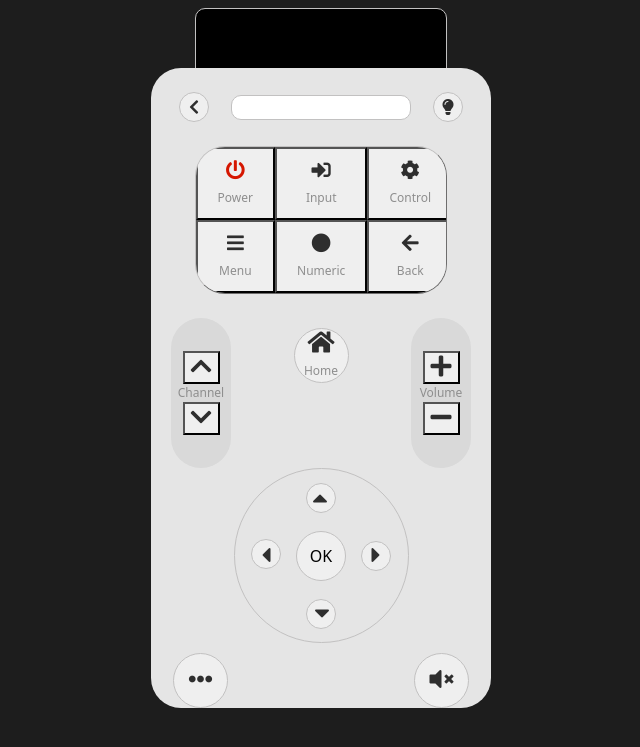
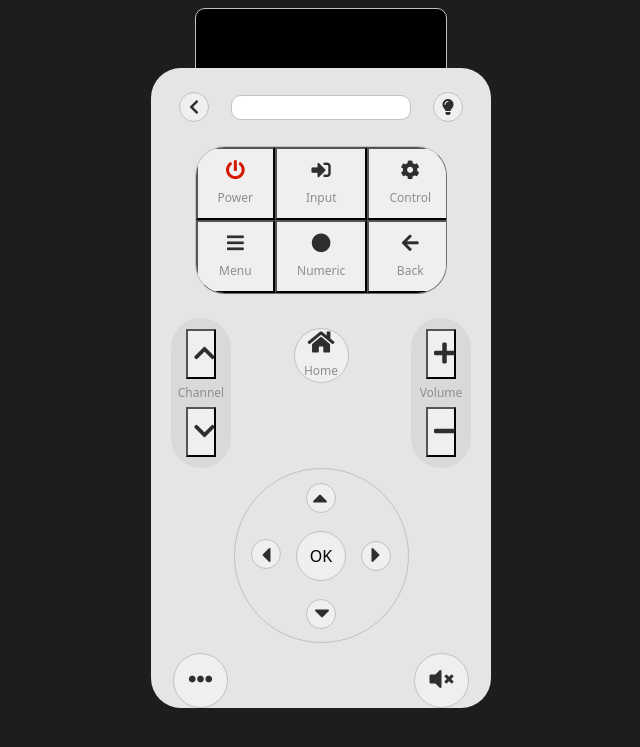
Before and after one commit to fetttttjoe/Simple-Web-server, a Flask app: page /controler.html in a window 1280 px wide. Shown: the top 747 px of the page, without its empty margins (319-959 px from the left). Run offline with Flask 2, Linux system fonts and the light colour scheme; some libraries are stand-ins or nearby versions.

Commit message:
Fix, shutdown timer additions
Shutdown now returns windows internal errors
-> console reply added
-> wrong syntax now gives user reply
-> if shutdown already planned set new timer
-> Shutdown can be aborted
seems like i missed a div in controll html
removed double move button

```diff
--- a/RemoteControl/app.py
+++ b/RemoteControl/app.py
@@ -70,9 +70,7 @@ remoteControll = {
     'buttonMenu'        : None,
     'buttonNumeric'     : None, #i dont really need this revamp
     'buttonDots'        : None,
-    'buttonMute'        : None,
 }
-
 # default page
 #
 @app.route('/')
@@ -84,7 +82,6 @@ def default():
 @app.route('/controler.html', methods=['GET', 'POST'])
 def controler():
     if request.method == "POST":
-
         for buttonName, buttonAction in remoteControll.items():
             if request.form.get(f'{buttonName}') == "pressed":
                 print(buttonName, buttonAction) #DEBUG
@@ -103,12 +100,32 @@ def controler():
         #
         if "-sleep" in userInput: # command handler should be implemented
             temp = userInput.split()
+            if (len(temp)) == 1: # catch if only "-sleep" in input
+                inputToHistory(f"The correct format for this Command is: -sleep 'min'")
+                inputToHistory("\texample: -sleep 10")
+                return redirect(url_for('controler'))
             if temp[1].isnumeric(): # fixed on first value for now, i might implement a general input handler later
-                dM.shutdownWindows(temp[1])
-                inputToHistory(f"System will shut down in {temp[1]} min")
+                retCode = dM.shutdownWindows(temp[1])
+                if retCode == 0:
+                    inputToHistory(f"System will shut down in {temp[1]} min.")
+                    return redirect(url_for('controler'))
+                elif retCode == 1190: # shutdown already planned
+                    inputToHistory(f"System Shutdown already Planed. New Timer set for: {temp[1]} min.")
+                    dM.shutdownWindows(temp[1])
+                else:
+                    inputToHistory(f"System returned Error Code: {retCode}.")
+                return redirect(url_for('controler'))
+            elif temp[1] == 'a':
+                retCode = dM.abortShutdownWindows()
+                if retCode != 0:
+                    inputToHistory(f"System returned Error Code: {retCode}.")
+                else:
+                    inputToHistory("Shutdown aborted!")
+                return redirect(url_for('controler'))
             else:
-                print(f"Shutdown Timer: Pls check your Input: {userInput}") #DEBUG
-            userInput = None
+                print(f"Shutdown Timer: Pls check your Input: {userInput}.") #DEBUG
+                inputToHistory(f"Shutdown Timer: Pls check your Input: {userInput}.")
+            return redirect(url_for('controler'))
         if userInput:
             inputToKeyboard(userInput)
             inputToHistory(userInput)
--- a/RemoteControl/templates/controler.html
+++ b/RemoteControl/templates/controler.html
@@ -1,24 +1,23 @@
 <!DOCTYPE html>
 <!--ty for making this public https://github.com/ui-code/RemoteControl-->
 <html>
-
     <head>
         <script>
             function toggleDarkmode() {
                 var element = document.getElementById('container');
                 element.classList.toggle("darkMode");
             }
-            window.addEventListener('scroll',function() {
+            window.addEventListener('scroll', function () {
                 //When scroll change, you save it on localStorage.
                 localStorage.setItem('scrollPositionMain', window.scrollY);
-            },false);
-            window.onload = function(){
+            }, false);
+            window.onload = function () {
                 document.getElementById("iframeConsole").innerHTML = '<iframe id="iframeConsole" scrolling="no" src="console.html"></iframe>'; //render the console on load
                 scrollIframe();
                 scrollStoredPos();
             }
-            function scrollIframe(){
-                if (document.getElementById('iframeConsole')){
+            function scrollIframe() {
+                if (document.getElementById('iframeConsole')) {
                     const iframe = document.getElementById('iframeConsole').firstElementChild
                     iframe.onload = function () {
                         const element = document.getElementById('iframeConsole').firstElementChild.contentWindow.document.getElementById('content') //get the element with id=content of console.html
@@ -26,8 +25,8 @@
                     };
                 }
             }
-            function scrollStoredPos(){ //if we have stored scroll pos, lets scroll
-                if(localStorage.getItem('scrollPositionMain') !== null){
+            function scrollStoredPos() { //if we have stored scroll pos, lets scroll
+                if (localStorage.getItem('scrollPositionMain') !== null) {
                     window.scrollTo(0, localStorage.getItem('scrollPositionMain'));
                 }
             }
@@ -42,14 +41,17 @@
         <meta http-equiv="X-UA-Compatible" content="IE=edge">
         <meta name="viewport" content="width=device-width, initial-scale=1.0">
         <link rel="shortcut icon" href="{{ url_for('static', filename='favicon.ico') }}">
-        <link href="https://cdn.jsdelivr.net/npm/bootstrap@5.0.0-beta3/dist/css/bootstrap.min.css" rel="stylesheet" integrity="sha384-eOJMYsd53ii+scO/bJGFsiCZc+5NDVN2yr8+0RDqr0Ql0h+rP48ckxlpbzKgwra6" crossorigin="anonymous">
-        <link rel="stylesheet" href="https://cdnjs.cloudflare.com/ajax/libs/font-awesome/5.15.3/css/all.min.css" integrity="sha512-iBBXm8fW90+nuLcSKlbmrPcLa0OT92xO1BIsZ+ywDWZCvqsWgccV3gFoRBv0z+8dLJgyAHIhR35VZc2oM/gI1w==" crossorigin="anonymous" />
-        <link rel= "stylesheet" type= "text/css" href= "{{ url_for('static',filename='styles/controler.css') }}">
+        <link href="https://cdn.jsdelivr.net/npm/bootstrap@5.0.0-beta3/dist/css/bootstrap.min.css" rel="stylesheet"
+            integrity="sha384-eOJMYsd53ii+scO/bJGFsiCZc+5NDVN2yr8+0RDqr0Ql0h+rP48ckxlpbzKgwra6" crossorigin="anonymous">
+        <link rel="stylesheet" href="https://cdnjs.cloudflare.com/ajax/libs/font-awesome/5.15.3/css/all.min.css"
+            integrity="sha512-iBBXm8fW90+nuLcSKlbmrPcLa0OT92xO1BIsZ+ywDWZCvqsWgccV3gFoRBv0z+8dLJgyAHIhR35VZc2oM/gI1w=="
+            crossorigin="anonymous" />
+        <link rel="stylesheet" type="text/css" href="{{ url_for('static',filename='styles/controler.css') }}">
         <title>Control</title>
     </head>
     <body>
         <form method="POST">
-        <!--container for remote device-->
+            <!--container for remote device + console-->
             <div class="wrapper" id="wrapper">
                 <div class="console">
                     <div id="iframeConsole"></div>
@@ -57,49 +59,49 @@
                 <div class="container" id="container">
                     <div class="d-flex flex-row justify-content-between px-3 py-4 align-items-center">
                         <form method="PUT" action="/">
-                        <button type="submit" class ="buttonSmallCircle">
+                            <button type="submit" class="buttonSmallCircle">
                                 <i class="fas fa-chevron-left"></i>
                             </button>
                         </form>
-                        <input class = "inputBox" name="userInput" ></input>
-                    <button onclick="toggleDarkmode()" type="button" class="buttonSmallCircle" >
+                        <input class="inputBox" name="userInput"></input>
+                        <button onclick="toggleDarkmode()" type="button" class="buttonSmallCircle">
                             <i class="fas fa-lightbulb"></i>
                         </button>
                     </div>
                     <div class="d-flex flex-column justify-content-center">
                         <div class="menuGrid">
-                        <button type="submit" name ="buttonPower" class ="button" value="pressed">
+                            <button type="submit" name="buttonPower" class="button" value="pressed">
                                 <i class="fas fa-power-off active"></i>
                                 <span class="label">Power</span>
                             </button>
-                        <button type="submit" name ="buttonInput" class ="button" value="pressed">
+                            <button type="submit" name="buttonInput" class="button" value="pressed">
                                 <i class="fas fa-sign-in-alt"></i>
                                 <span class="label">Input</span>
                             </button>
-                        <button type="submit" name ="buttonControl" class ="button" value="pressed">
+                            <button type="submit" name="buttonControl" class="button" value="pressed">
                                 <i class="fas fa-cog"></i>
                                 <span class="label">Control</span>
                             </button>
-                        <button type="submit" name ="buttonMenu" class ="button" value="pressed">
+                            <button type="submit" name="buttonMenu" class="button" value="pressed">
                                 <i class="fas fa-bars"></i>
                                 <span class="label">Menu</span>
                             </button>
-                        <button type="submit" name ="buttonNumeric" class ="button" value="pressed">
+                            <button type="submit" name="buttonNumeric" class="button" value="pressed">
                                 <i class="fas fa-circle"></i>
-                                <span class="label" >Numeric</span>
+                                <span class="label">Numeric</span>
                             </button>
-                        <button type="submit" name ="buttonBack" class ="button" value="pressed">
+                            <button type="submit" name="buttonBack" class="button" value="pressed">
                                 <i class="fas fa-arrow-left"></i>
                                 <span class="label">Back</span>
                             </button>
                         </div>
                         <div class="d-flex flex-row mt-4 justify-content-between px-2">
                             <div class="verticalElipse">
-                        <button type="submit" class="buttonSmall" name="buttonChannelUp" value="pressed">
+                                <button type="submit" class="buttonSlimm" name="buttonChannelUp" value="pressed">
                                     <i class="fas fa-chevron-up control-icon"></i>
                                 </button>
                                 <span class="label">Channel</span>
-                        <button type="submit" class="buttonSmall" name="buttonChannelDown" value="pressed">
+                                <button type="submit" class="buttonSlimm" name="buttonChannelDown" value="pressed">
                                     <i class="fas fa-chevron-down control-icon"></i>
                                 </button>
                             </div>
@@ -108,34 +110,42 @@
                                 <span class="label">Home</span>
                             </button>
                             <div class="verticalElipse">
-                        <button type="submit" class="buttonSmall" name="buttonVolumeUp" value="pressed">
+                                <button type="submit" class="buttonSlimm" name="buttonVolumeUp" value="pressed">
                                     <i class="fas fa-plus control-icon"></i>
                                 </button>
                                 <span class="label">Volume</span>
-                        <button type="submit" class="buttonSmall" name="buttonVolumeDown" value="pressed">
+                                <button type="submit" class="buttonSlimm" name="buttonVolumeDown" value="pressed">
                                     <i class="fas fa-minus control-icon"></i>
                                 </button>
                             </div>
                         </div>
                         <div class="outerCircle">
-                        <button type="submit" class="buttonSmallCircle" name="buttonArrowUp" style="transform: rotate(270deg) translateX(-12px);" value="pressed"> <!--there must be a better solution, this is painful-->
+                            <button type="submit" class="buttonSmallCircle" name="buttonArrowUp"
+                                style="transform: rotate(270deg) translateX(-12px);" value="pressed">
+                                <!--there must be a better solution, this is painful-->
                                 <i class="fas fa-caret-right control-icon"></i>
                             </button>
-                        <button type="submit" class="buttonSmallCircle" name="buttonArrowLeft" style="transform: rotate(180deg) translateY(-38px) translateX(55px);" value="pressed"> <!--there must be a better solution, this is painful-->
+                            <button type="submit" class="buttonSmallCircle" name="buttonArrowLeft"
+                                style="transform: rotate(180deg) translateY(-38px) translateX(55px);" value="pressed">
+                                <!--there must be a better solution, this is painful-->
                                 <i class="fas fa-caret-right control-icon"></i>
                             </button>
-                        <button type="submit" class="buttonEnter" name="buttonEnter" value="pressed" >
+                            <button type="submit" class="buttonEnter" name="buttonEnter" value="pressed">
                                 <span>OK</span>
                             </button>
-                        <button type="submit" class="buttonSmallCircle" name="buttonArrowRight" style="transform: rotate(0deg) translateY(-40px) translateX(55px);" value="pressed"> <!--there must be a better solution, this is painful-->
+                            <button type="submit" class="buttonSmallCircle" name="buttonArrowRight"
+                                style="transform: rotate(0deg) translateY(-40px) translateX(55px);" value="pressed">
+                                <!--there must be a better solution, this is painful-->
                                 <i class="fas fa-caret-right control-icon"></i>
                             </button>
-                        <button type="submit" class="buttonSmallCircle" name="buttonArrowDown" style="transform: rotate(90deg) translateX(-12px);" value="pressed"> <!--there must be a better solution, this is painful-->
+                            <button type="submit" class="buttonSmallCircle" name="buttonArrowDown"
+                                style="transform: rotate(90deg) translateX(-12px);" value="pressed">
+                                <!--there must be a better solution, this is painful-->
                                 <i class="fas fa-caret-right control-icon"></i>
                             </button>
                         </div>
                         <div class="d-flex flex-row justify-content-between">
-                    <button type="submit" class="buttonCircle"  name="buttonDots" value="pressed">
+                            <button type="submit" class="buttonCircle" name="buttonDots" value="pressed">
                                 <i class="fas fa-ellipsis-h control-icon"></i>
                             </button>
                             <button type="submit" class="buttonCircle" name="buttonMute" value="pressed">
@@ -143,6 +153,8 @@
                             </button>
                         </div>
                     </div>
+                </div>
+            </div>
         </form>
     </body>
 </html>
```
Lines whose indentation alone changed are shown as unchanged.
